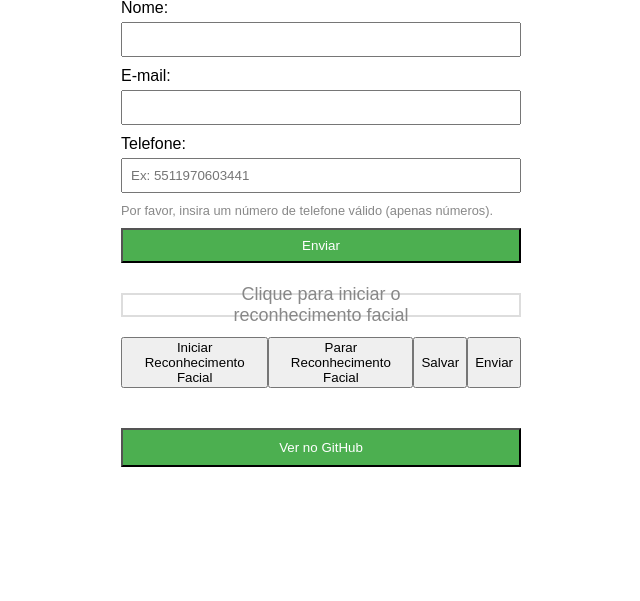
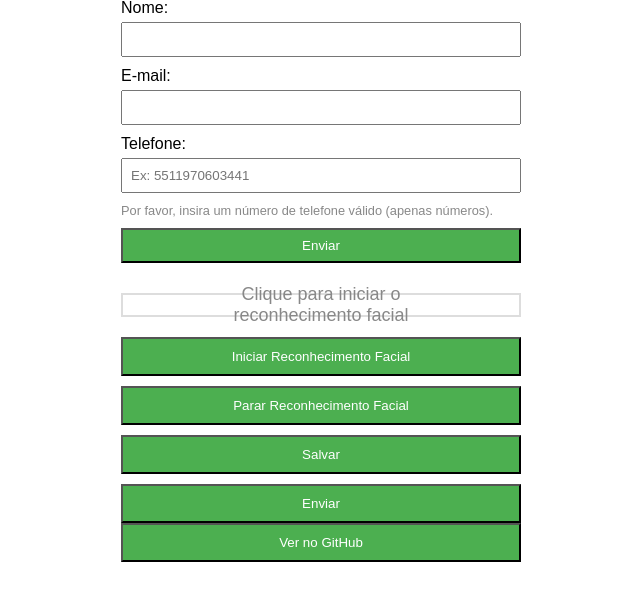
Before and after one commit to AstridNielsen-lab/BioSecurePay.github.io, a Flask app: page / in a window 1280 px wide. Shown: the part 138-739 px from the top of the page, without its empty margins (319-959 px from the left). Run offline with Flask 2, Linux system fonts and the light colour scheme; parts of the project's set-up code (start-up, migrations or seed data) failed here and were passed over.

Commit message:
Update index.html
Signed-off-by: Astrid Nielsen Labs <32886080+AstridNielsen-lab@users.noreply.github.com>

```diff
--- a/templates/index.html
+++ b/templates/index.html
@@ -2,6 +2,7 @@
 
 <!DOCTYPE html>
 <html lang="en">
+
 <head>
     <meta charset="UTF-8">
     <meta name="viewport" content="width=device-width, initial-scale=1.0">
@@ -77,8 +78,26 @@
         /* Estilo para os botões abaixo da câmera */
         #camera-buttons {
             display: flex;
-            justify-content: space-between;
-            margin-bottom: 20px;
+            flex-direction: column; /* Ajuste para empilhar os botões verticalmente */
+            align-items: center; /* Centralizar os botões */
+            gap: 10px; /* Espaço entre os botões */
+        }
+
+        #camera-buttons button {
+            width: 100%;
+            background-color: #4CAF50;
+            color: white;
+            padding: 10px;
+            cursor: pointer;
+        }
+
+        #camera-buttons button:hover {
+            background-color: #45a049;
+        }
+
+        /* Estilo para o botão do GitHub */
+        #github-button {
+            margin-top: 20px;
         }
     </style>
     <script>
@@ -92,6 +111,7 @@
         }
     </script>
 </head>
+
 <body>
 
     <h1>Formulário de Interesse BioSecurePay</h1>
@@ -111,7 +131,6 @@
         <input type="submit" value="Enviar">
     </form>
 
-
     <!-- Espaço para interação com a câmera -->
     <div id="camera-box">
         <img src="" alt="Câmera" id="camera-image" style="max-width: 100%; height: auto; display: none;">
@@ -126,26 +145,14 @@
         <button onclick="enviar()">Enviar</button>
     </div>
 
-
     <!-- Adicione o botão do GitHub abaixo do formulário -->
-    <a href="https://github.com/AstridNielsen-lab/BioSecurePay.github.io" target="_blank">
-        <button style="background-color: #4CAF50; color: white; padding: 10px; margin-top: 20px; width: 100% ;cursor: pointer;">
-
+    <a id="github-button" href="https://github.com/AstridNielsen-lab/BioSecurePay.github.io" target="_blank">
+        <button style="background-color: #4CAF50; color: white; padding: 10px; width: 100%; cursor: pointer;">
             Ver no GitHub
         </button>
     </a>
 
-
     <script>
-    // Adicionando funções JavaScript para iniciar e parar o reconhecimento facial
-    function iniciarReconhecimentoFacial() {
-        fetch('/iniciar_reconhecimento_facial');
-    }
-
-    function pararReconhecimentoFacial() {
-        fetch('/parar_reconhecimento_facial');
-    }
-
         // Adicionando funções JavaScript para salvar e enviar
         function salvar() {
             // Lógica para salvar o rosto reconhecido
@@ -158,6 +165,6 @@
         }
     </script>
 
+</body>
 
-</body>
 </html>
```
Lines whose indentation alone changed are shown as unchanged.
